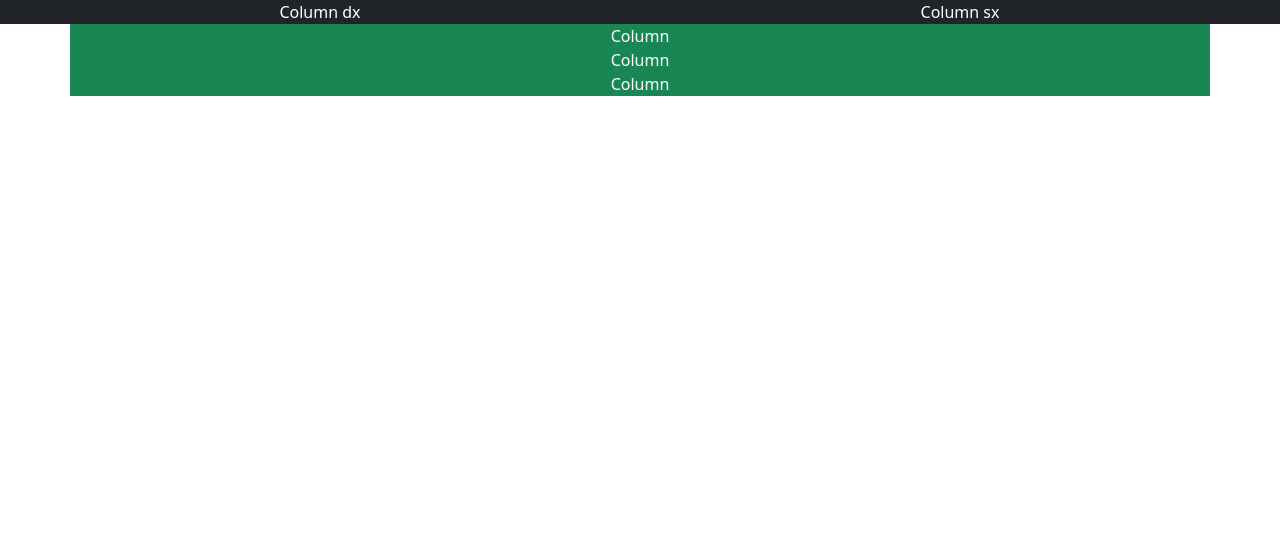
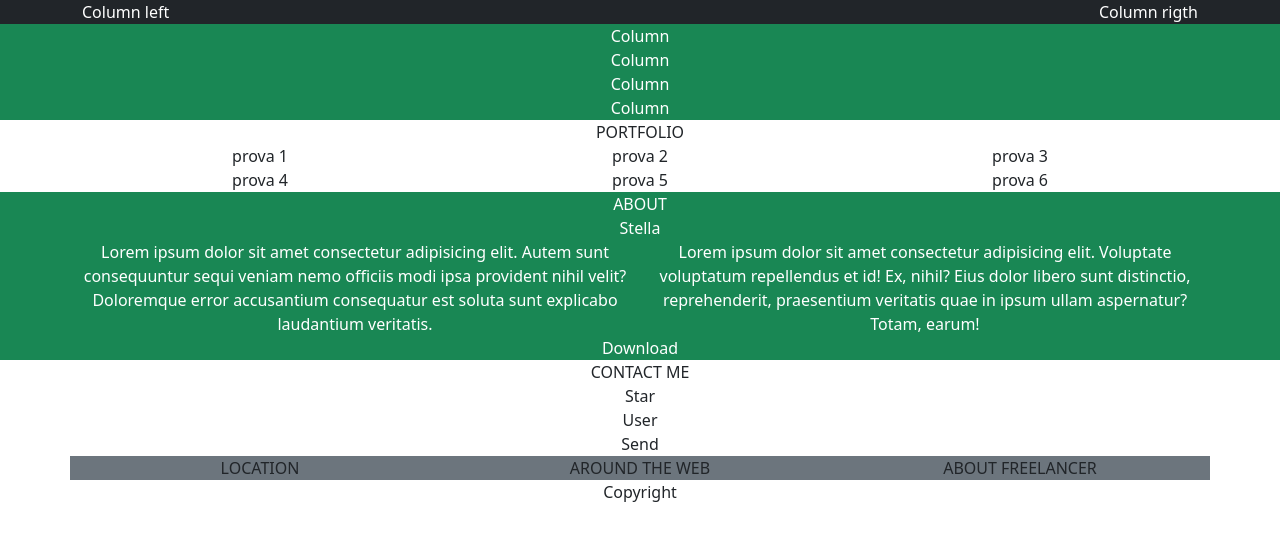
Before and after one commit to info-mic-info/html-css-bootstrap-freelancer, a plain HTML site: page index.html in a window 1280 px wide. Drawn offline with nearby package versions, Linux system fonts and the light colour scheme.

Commit message:
Scructure complete

```diff
--- a/css/style.css
+++ b/css/style.css
@@ -3,7 +3,3 @@
  margin: 0;
  box-sizing: border-box;
 }
-
-/* header{
-    background-color: blue;
-} */
--- a/index.html
+++ b/index.html
@@ -17,26 +17,31 @@
 <body>
 
 
-    <header>
+    <header class="container-fluid bg-dark text-white ">
 
-        <div class="container-fluid bg-dark text-white text-center">
+        <div class="container-md">
             <div class="row">
+
                 <div class="col-6">
-                    Column dx
+                    Column left
                 </div>
-                <div class="col-6">
-                    Column sx
+                <div class="col-6 text-end">
+                    Column rigth
                 </div>
             </div>
         </div>
+
     </header>
 
 
     <main>
 
         <!-- jumbotron -->
-        <div class="container bg-success text-white text-center">
+        <section class="container-fluid bg-success text-white text-center">
             <div class="row">
+                <div class="col-12 col-md">
+                    Column
+                </div>
                 <div class="col-12">
                     Column
                 </div>
@@ -47,12 +52,118 @@
                     Column
                 </div>
             </div>
+        </section>
+
+        <!-- Portfolio -->
+        <section class="container-fluid text-center">
+
+            <div class=" container text-center">
+                <div class="row">
+                    <div class="col-12">
+                        PORTFOLIO
+                    </div>
+
+                    <div class="col-sm-12 col-md-6 col-lg-4  ">
+                        prova 1
+                    </div>
+                    <div class="col-sm-12 col-md-6 col-lg-4 ">
+                        prova 2
+                    </div>
+                    <div class="col-sm-12 col-md-6 col-lg-4 ">
+                        prova 3
+                    </div>
+                    <div class="col-sm-12 col-md-6 col-lg-4 ">
+                        prova 4
+                    </div>
+                    <div class="col-sm-12 col-md-6 col-lg-4 ">
+                        prova 5
+                    </div>
+                    <div class="col-sm-12 col-md-6 col-lg-4 ">
+                        prova 6
+                    </div>
+                </div>
+            </div>
+        </section>
+
+        <!-- About -->
+
+
+        <section class="container-fluid  bg-success text-center text-white">
+            <div class="container">
+                <div class="row">
+                    <div class="col-12">
+                        ABOUT
+                    </div>
+                    <div class="col-12">
+                        Stella
+                    </div>
+                    <div class="col-12 col-md-6">
+                        Lorem ipsum dolor sit amet consectetur adipisicing elit. Autem sunt consequuntur sequi
+                        veniam nemo officiis modi ipsa provident nihil velit? Doloremque error accusantium
+                        consequatur est soluta sunt explicabo laudantium veritatis.
+                    </div>
+                    <div class="col-12 col-md-6">
+                        Lorem ipsum dolor sit amet consectetur adipisicing elit. Voluptate voluptatum repellendus et
+                        id! Ex, nihil? Eius dolor libero sunt distinctio, reprehenderit, praesentium veritatis quae
+                        in ipsum ullam aspernatur? Totam, earum!
+                    </div>
+                    <div class="col-12">
+                        Download
+                    </div>
+                </div>
+            </div>
+
+        </section>
+
+        <!-- Contact me -->
+
+        <section class="container-fluid text-center">
+            <div class="container">
+                <div class="row">
+                    <div class="col-12">
+                        CONTACT ME
+                    </div>
+                    <div class="col-12">
+                        Star
+                    </div>
+                    <div class="col-12">
+                        User
+                    </div>
+                    <div class="col-12">
+                        Send
+                    </div>
+                </div>
+            </div>
+        </section>
+
+    </main>
+
+    <footer>
+        <div class="container bg-secondary text-center">
+            <div class="row">
+                <div class="col-12 col-md-4">
+                   LOCATION
+                </div>
+                <div class="col-12 col-md-4">
+                   AROUND THE WEB
+                </div>
+                <div class="col-12 col-md-4">
+                   ABOUT FREELANCER
+                </div>
+            </div>
         </div>
-    </main>
+
+        <div class="container text-center">
+            <div class="row">
+                <div class="col-12">
+                    Copyright
+                </div>
+
+            </div>
+        </div>
 
 
 
-    <footer>
     </footer>
 
 
```
